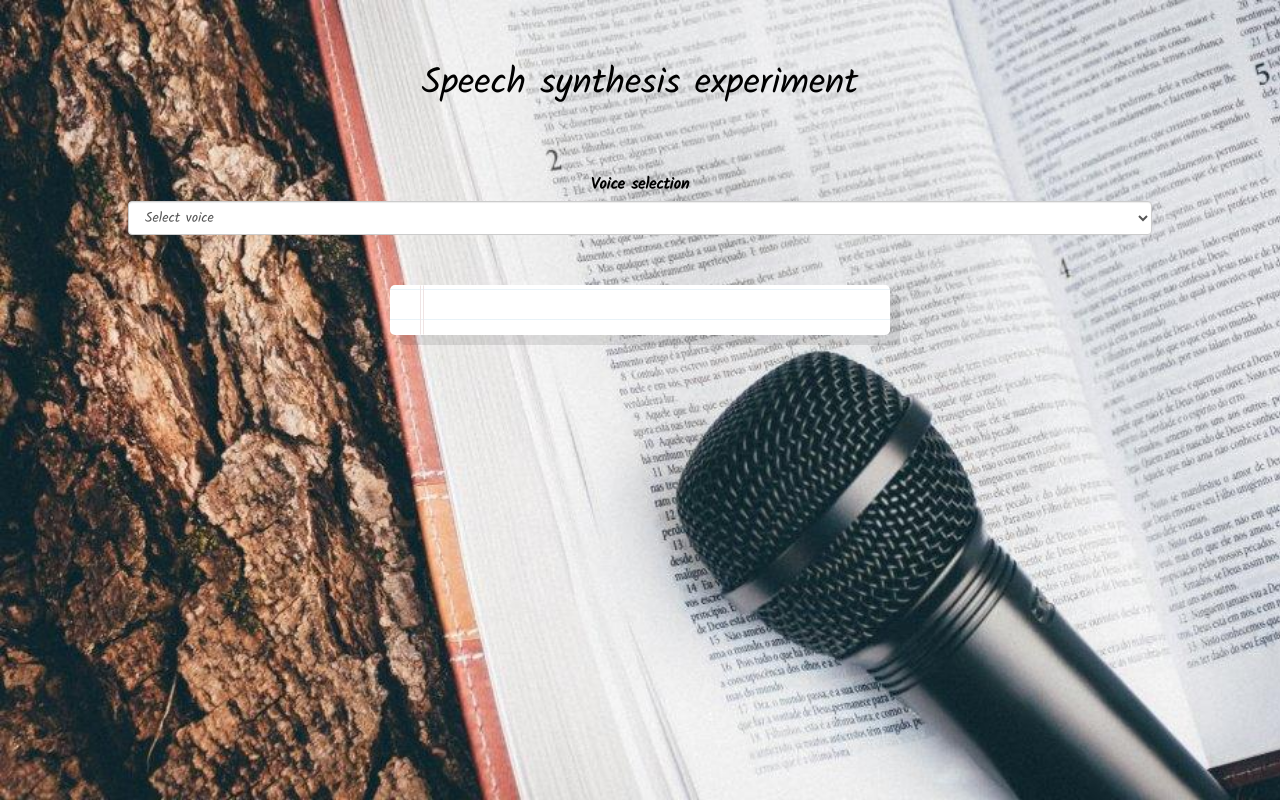
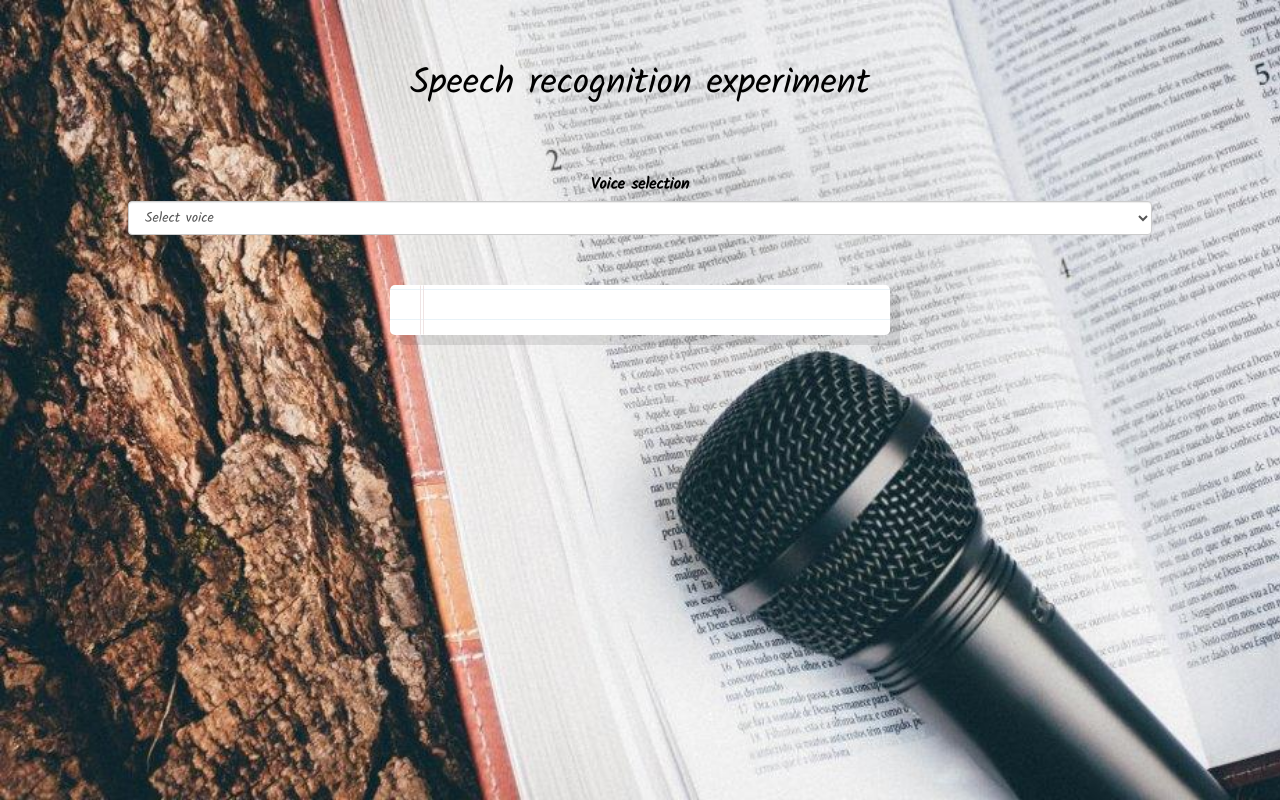
Before and after one commit to Memija/speech-recognition-experiment, a website: page index.html in a window 1280 px wide. Drawn offline with nearby package versions, Linux system fonts and the light colour scheme.

Commit message:
Update to index. html file
Header has been updated.

```diff
--- a/index.html
+++ b/index.html
@@ -58,7 +58,7 @@
     </head>
     <body>
         <div>
-            <h1>Speech synthesis experiment</h1>
+            <h1>Speech recognition experiment</h1>
             <br />
             <br />
             <br />
```
